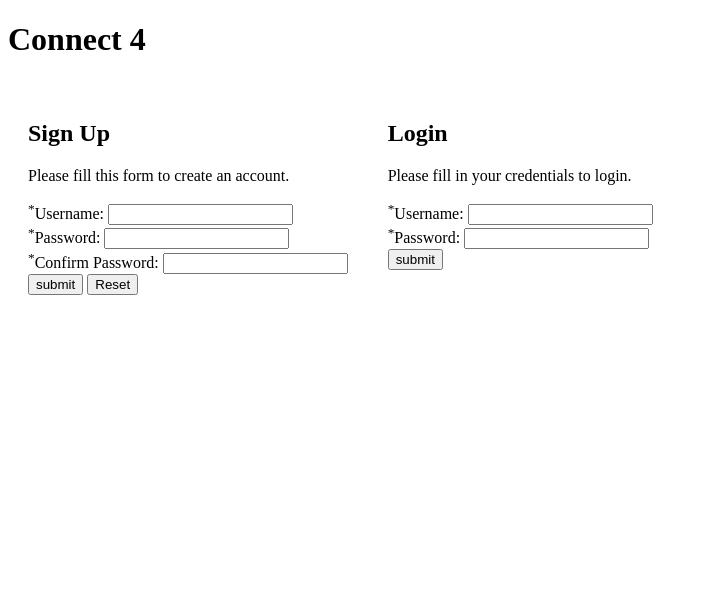
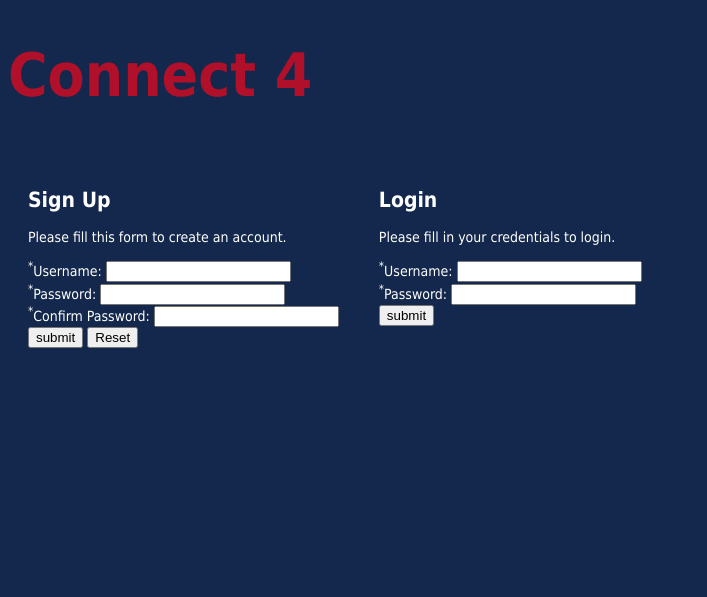
Before and after one commit to julietaMendez/CSCI-130-Connect-4, a PHP site: page /CSCI-130-Connect-4/login_register_page.php in a window 1280 px wide. Shown: the top 597 px of the page, without its empty margins (0-707 px from the left). Run offline with PHP 8.4, Linux system fonts and the light colour scheme.

Commit message:
css for login page

```diff
--- a/login/main_page.css
+++ b/login/main_page.css
@@ -1,3 +1,17 @@
+html {
+  font: normal 14px Tahoma, Verdana, Arial, sans-serif;
+}
+
+body{
+  background-color: #13284c;
+  color:white;
+}
+
+header{
+  color: #b1102b;
+  font-size: 30px;
+}
+
 .col {
     float: left;
     padding:20px;
@@ -5,7 +19,7 @@
 }
 
 .col:hover{
-    background-color: #cccccc;
+    background-color: #2f528f;
     transition: background-color 2s ease;
 }
 
--- a/menu/menu.css
+++ b/menu/menu.css
@@ -1,3 +1,7 @@
+html {
+    font: normal 14px Tahoma, Verdana, Arial, sans-serif;
+}
+
 body{
     background-color: #13284c;
 }
```
